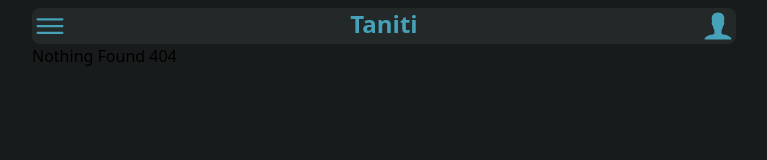
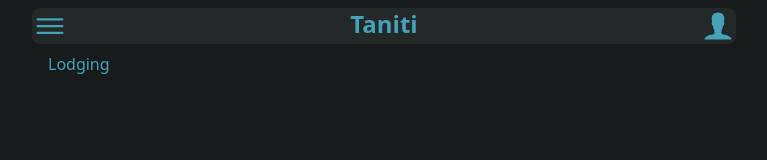
Before and after one commit to YoshiroSilver/tanitian-website, a React (Vite) app: page /lodging in a window 1280 px wide. Before the commit this address had no page. Shown: the top 160 px of the page, without its empty margins (256-1023 px from the left). Built offline with nearby package versions, Linux system fonts and the light colour scheme.

Commit message:
Started working on Lodging page.

```diff
--- a/src/App.jsx
+++ b/src/App.jsx
@@ -5,6 +5,7 @@ import Header from "./components/header/Header"
 import Home from "./pages/Home"
 import Profile from "./pages/Profile"
 import Transportation from "./pages/Transportation"
+import Lodging from "./pages/Lodging"
 import NoPage from "./pages/NoPage"
 
 const App = () => {
@@ -28,6 +29,7 @@ const App = () => {
                             path="/transportation"
                             element={<Transportation />}
                         />
+                        <Route path="/lodging" element={<Lodging />} />
                         <Route path="*" element={<NoPage />} />
                     </Routes>
                 </BrowserRouter>
--- /dev/null
+++ b/src/pages/Lodging.jsx
@@ -0,0 +1,11 @@
+import React from "react"
+
+function Lodging() {
+    return (
+        <div className="m-4">
+            <div className="text-primary">Lodging</div>
+        </div>
+    )
+}
+
+export default Lodging
```
